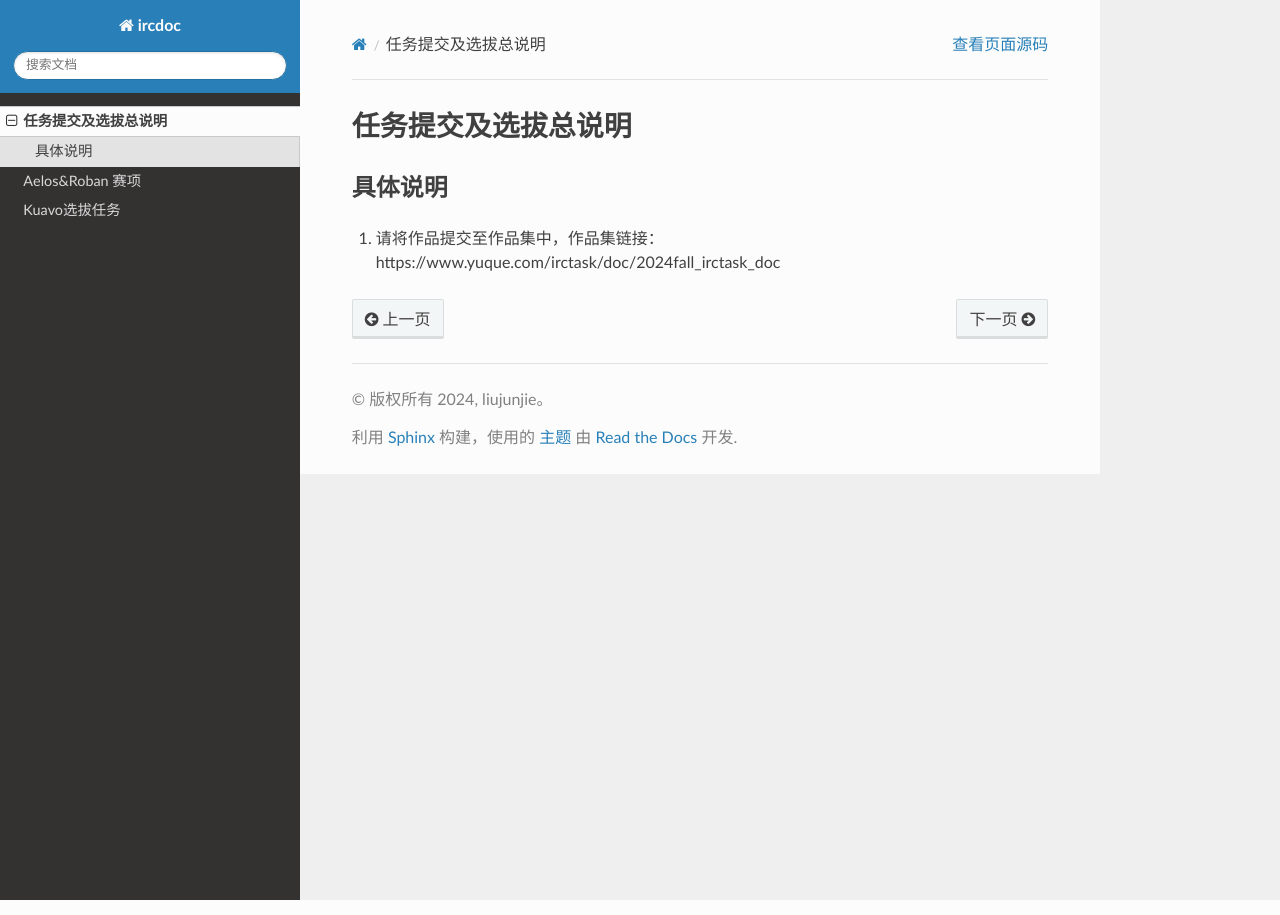
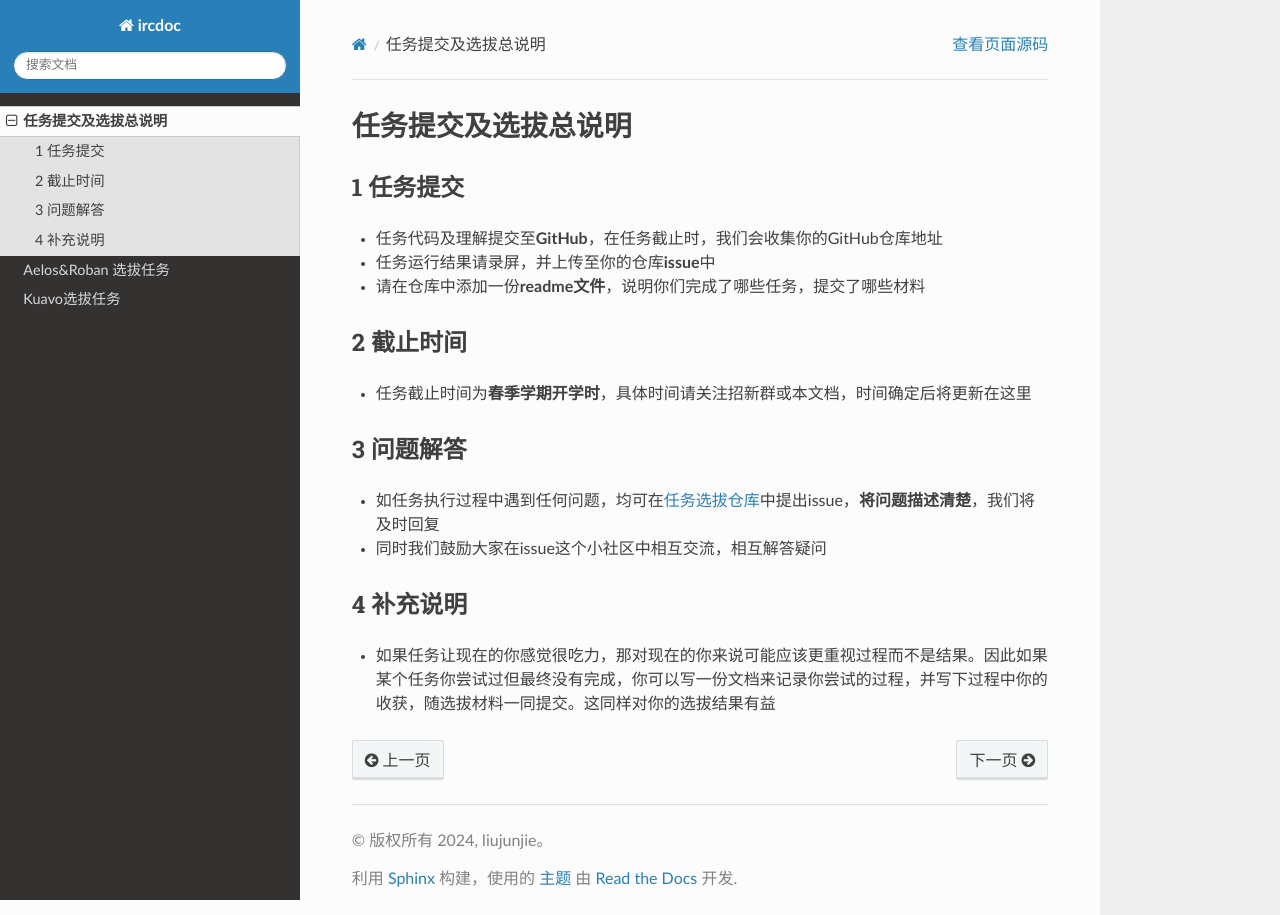
Before and after one commit to Tony-Gitt/CRAIC-TASKs-25spring, a Sphinx documentation site: the page built from source/readme.md, in a window 1280 px wide. Built offline with Sphinx 7.4.7 and the Read the Docs theme 3.1.0, drawn with Linux system fonts in a browser that asks for light colours.

Commit message:
feat: 完善了kuavo和aelos任务文档及总说明文档，仍需要进一步完善

```diff
--- /dev/null
+++ b/source/aelostask.md
@@ -0,0 +1,43 @@
+# Aelos&Roban 选拔任务
+
+## 1 任务要求
+#### 1.1 基本任务
+***综合使用Linux、python、ROS、OpenCV等，完成简单的图像处理与发布***
+1. 对下列图像进行处理，通过python的opencv库函数实现将图像中的红色小球框选并输出其坐标
+原图及识别效果图：
+
+<img src="https://ultramarine-image.oss-cn-beijing.aliyuncs.com/img/image-20221027164357622.png" width="300"/>
+<img src="https://ultramarine-image.oss-cn-beijing.aliyuncs.com/img/image-20221027164345370.png" width="300"/>
+
+2. 自主编写代码完成以下两个文件 img_pub.py（发布） 与 img_sub.py(订阅)，对[给定图像](https://ultramarine-image.oss-cn-beijing.aliyuncs.com/img/image-20221027164357622.png)进行处理
+- img_pub.py文件通过cv_bridge获取摄像头图像并通过ros的publisher发布图像
+- img_sub.py文件接收上面的图像话题（topic）， 然后进行图像处理， 结合第一次任务的代码， 还是提取摄像头中的红色物体（自己周围找一个就行，比如苹果之类的，阈值自己摸索调整）， 然后进行框选输出坐标与矩形形状。处理完图像后将新的图像进行发布
+- 利用rqt_image工具查看处理完后输出的图像topic
+
+#### 1.2 进阶任务
+***使用yolo***
+1. 完成一个yolo识别程序，并可以将识别到的某个物体的位置信息发布到ros节点中，
+
+#### 1.3 SLAM任务
+***Roban赛道定位算法***
+- 对于ROBAN赛道的参赛人员，需要学习SLAM的相关知识
+- 采用的基本框架为ORB-SLAM2，需要跟随高翔视觉SLAM14讲（b站课程进行学习），至少了解其基本原理
+---
+
+
+## 2 参考学习路线
+#### 2.1 Python
+- 只需要懂Python的基础语法，可以不必学精通，在实践的过程中逐步补全python知识体系，在实践中学习的效率更高效
+#### 2.2 Linux
+- 学会linux操作系统基础知识，会linux操作系统使用方法
+#### 2.3 ROS1
+- 教程：[【古月居】古月·ROS入门21讲 | 一学就会的ROS机器人入门教程_哔哩哔哩_bilibili](https://www.bilibili.com/video/BV1zt411G7Vn/?spm_id_from=333.337.search-card.all.click&vd_source=7f5cce988a73a29b0bdf6ea667a08dba)
+- 理清ROS框架中的命令和功能
+#### 2.4 OpenCV
+- opencv安装：[windows环境下的Anaconda安装与OpenCV机器视觉环境搭建_iracer的博客-CSDN博客_anaconda opencv安装](https://blog.csdn.net/iracer/article/details/80498732)
+- 跟随课程学习，学到27节即可[【2022B站最好的OpenCV课程推荐】OpenCV从入门到实战 全套课程（附带课程课件资料+课件笔记）图像处理|深度学习人工智能计算机视觉python+AI_哔哩哔哩_bilibili](https://www.bilibili.com/video/BV1PV411774y/?spm_id_from=333.337.search-card.all.click)
+---
+
+## 3 补充说明
+- 学习目的：熟悉linux系统操作，并能将全流程跑通，不要求对流程中的每一个环节都完全理解，但是先把整个流程跑通，并能展示仿真效果
+- 只要跟着视频教程走一定可以跑通，每一步都会在视频教程中有完整说明
--- a/source/index.rst
+++ b/source/index.rst
@@ -10,5 +10,5 @@
    :maxdepth: 1
 
    readme.md
-   aelos_tasks/index.rst
+   aelostask.md
    kuavotask.md
--- a/source/kuavotask.md
+++ b/source/kuavotask.md
@@ -1,11 +1,19 @@
 # Kuavo选拔任务
 
-## 任务目的
+## 1 基础知识了解
+- 至少掌握aelos&roban组任务所需的全部技术栈
+- ETH **Robot Dynamics Lecture Note**
+- 阅读A Unified MPC Framework for Whole-Body Dynamic Locomotion and Manipulation，了解MPC&WBC控制框架基本原理 [Link](https://arxiv.org/abs/2103.00946)
+---
+
+## 2 运动控制框架实战
+
+### 2.1 任务目的
 
 - 熟悉基于MPC（Model Predictive Control）和WBC（Whole Body Control）机器人控制框架
 - 了解git、python、C++、ROS、CMake
 
-## 任务内容
+### 2.2 任务内容
 
 - 项目源码及简介 [Github](https://github.com/pocketxjl/humanoid-control) & [Zhihu](https://zhuanlan.zhihu.com/p/686462478)
 
@@ -21,7 +29,7 @@
 
 - 有能力的同学可以实现自动切换步态的功能，即机器人在站立状态下向`/cmd_vel`发送不为 0 的速度可以自动向前走，同时发送为 0 的速度可以自动停止
 
-## 任务提示
+### 2.3 任务提示
 
 - 由于本项目并不完善，所以如果你到了Getting Start部分，请你执行其中的命令，也就是在编译完后，启动`humanoid_dummy`功能包下的`legged_robot_sqp.launch`文件，该文件不会启动状态估计和wbc模块，但不妨碍大家阅读代码理解框架
 
@@ -44,3 +52,13 @@
     - 在`legged_robot_sqp.launch`种添加启动该节点的语句
     - 手动在终端启动该节点
   - `humanoid_target_trajectories_publisher`在`load_normal_controller.launch`文件中有提及，请参考之
+---
+
+## 3 感知部分内容
+1. 跑通yolo模型，完成基础的图像识别
+2. 尝试使用自己的数据集进行训练
+3. 加入卡尔曼滤波，稳定输出
+---
+
+## 4 补充说明
+- 我们鼓励有一定基础的kuavo组同学在过程中使用ai工具，但你至少要能看懂ai的代码，明白程序背后的逻辑
--- a/source/readme.md
+++ b/source/readme.md
@@ -1,4 +1,16 @@
 # 任务提交及选拔总说明
 
-## 具体说明
-1. 请将作品提交至作品集中，作品集链接：https://www.yuque.com/irctask/doc/2024fall_irctask_doc
+### 1 任务提交
+- 任务代码及理解提交至**GitHub**，在任务截止时，我们会收集你的GitHub仓库地址
+- 任务运行结果请录屏，并上传至你的仓库**issue**中
+- 请在仓库中添加一份**readme文件**，说明你们完成了哪些任务，提交了哪些材料
+
+### 2 截止时间
+- 任务截止时间为**春季学期开学时**，具体时间请关注招新群或本文档，时间确定后将更新在这里
+
+### 3 问题解答
+- 如任务执行过程中遇到任何问题，均可在[任务选拔仓库](https://github.com/HITIRC/CRAIC-TASKs-25spring/issues)中提出issue，**将问题描述清楚**，我们将及时回复
+- 同时我们鼓励大家在issue这个小社区中相互交流，相互解答疑问
+
+### 4 补充说明
+- 如果任务让现在的你感觉很吃力，那对现在的你来说可能应该更重视过程而不是结果。因此如果某个任务你尝试过但最终没有完成，你可以写一份文档来记录你尝试的过程，并写下过程中你的收获，随选拔材料一同提交。这同样对你的选拔结果有益
```
Also changed, not shown: source/aelos_tasks/aelostask.md (deleted, +0 -38 lines), source/aelos_tasks/index.rst (deleted, +0 -12 lines), 1 other file.
